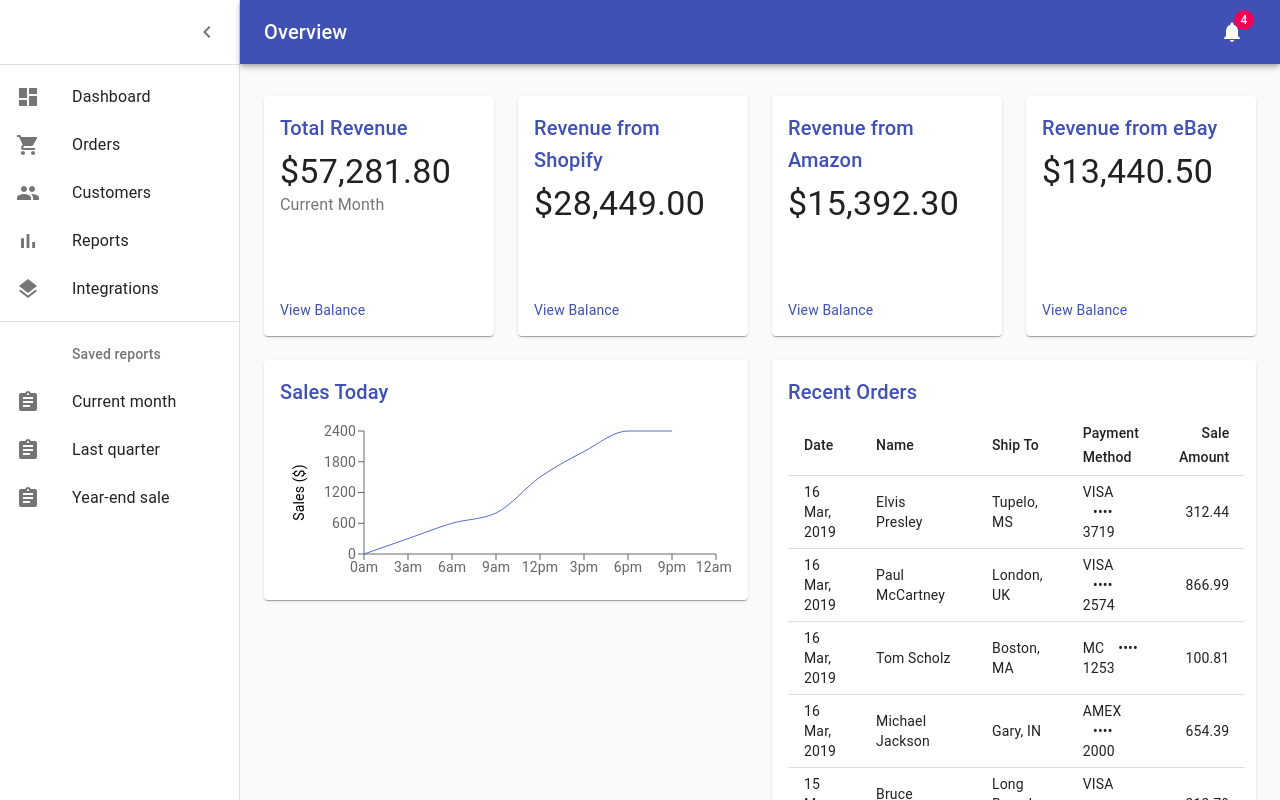
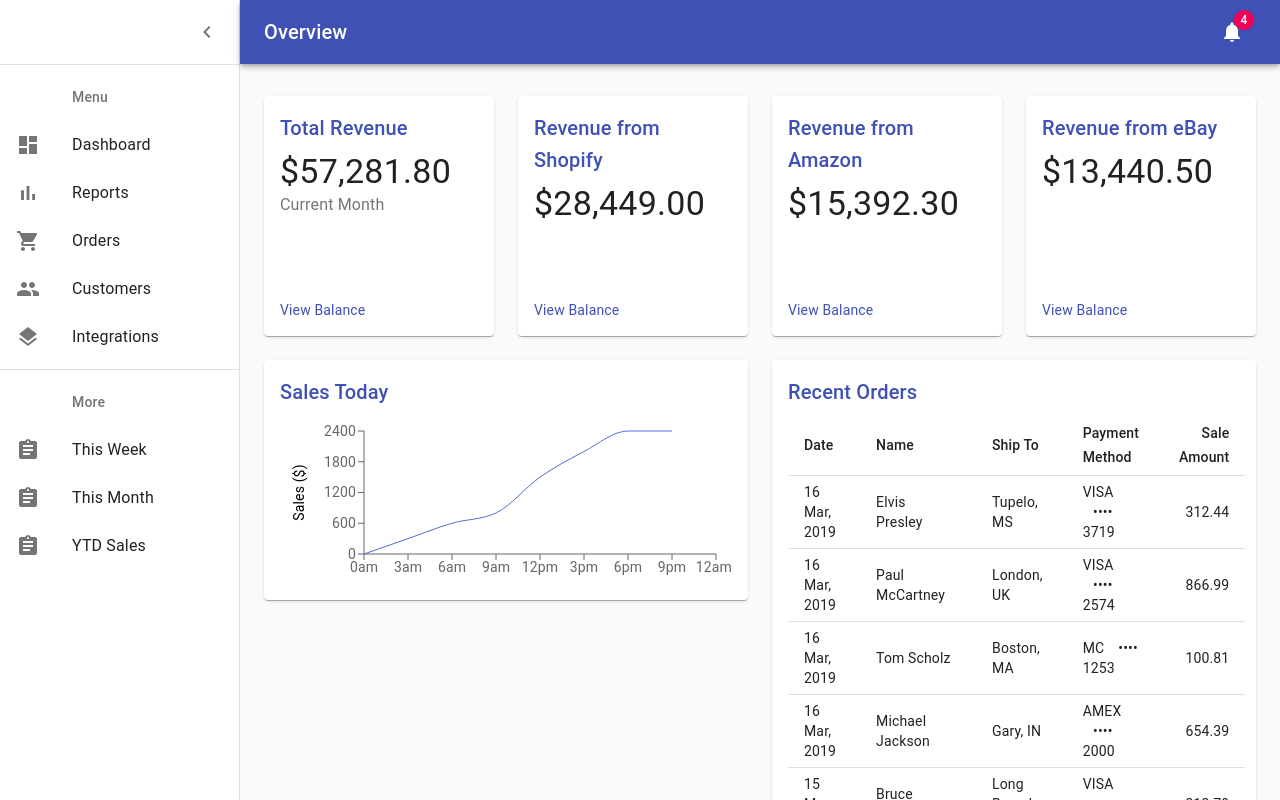
Before and after one commit to jaayperez/ecommerce-dashboard, a React (Create React App) app: page / in a window 1280 px wide. Built offline with nearby package versions, Linux system fonts and the light colour scheme.

Commit message:
Update navigation

```diff
--- a/src/components/listItems.js
+++ b/src/components/listItems.js
@@ -12,11 +12,18 @@ import AssignmentIcon from '@material-ui/icons/Assignment';
 
 export const mainListItems = (
   <div>
+  <ListSubheader inset>Menu</ListSubheader>
     <ListItem button>
       <ListItemIcon>
         <DashboardIcon />
       </ListItemIcon>
       <ListItemText primary="Dashboard" />
+    </ListItem>
+    <ListItem button>
+      <ListItemIcon>
+        <BarChartIcon />
+      </ListItemIcon>
+      <ListItemText primary="Reports" />
     </ListItem>
     <ListItem button>
       <ListItemIcon>
@@ -32,12 +39,6 @@ export const mainListItems = (
     </ListItem>
     <ListItem button>
       <ListItemIcon>
-        <BarChartIcon />
-      </ListItemIcon>
-      <ListItemText primary="Reports" />
-    </ListItem>
-    <ListItem button>
-      <ListItemIcon>
         <LayersIcon />
       </ListItemIcon>
       <ListItemText primary="Integrations" />
@@ -47,24 +48,24 @@ export const mainListItems = (
 
 export const secondaryListItems = (
   <div>
-    <ListSubheader inset>Saved reports</ListSubheader>
+    <ListSubheader inset>More</ListSubheader>
     <ListItem button>
       <ListItemIcon>
         <AssignmentIcon />
       </ListItemIcon>
-      <ListItemText primary="Current month" />
+      <ListItemText primary="This Week" />
     </ListItem>
     <ListItem button>
       <ListItemIcon>
         <AssignmentIcon />
       </ListItemIcon>
-      <ListItemText primary="Last quarter" />
+      <ListItemText primary="This Month" />
     </ListItem>
     <ListItem button>
       <ListItemIcon>
         <AssignmentIcon />
       </ListItemIcon>
-      <ListItemText primary="Year-end sale" />
+      <ListItemText primary="YTD Sales" />
     </ListItem>
   </div>
 );
```
